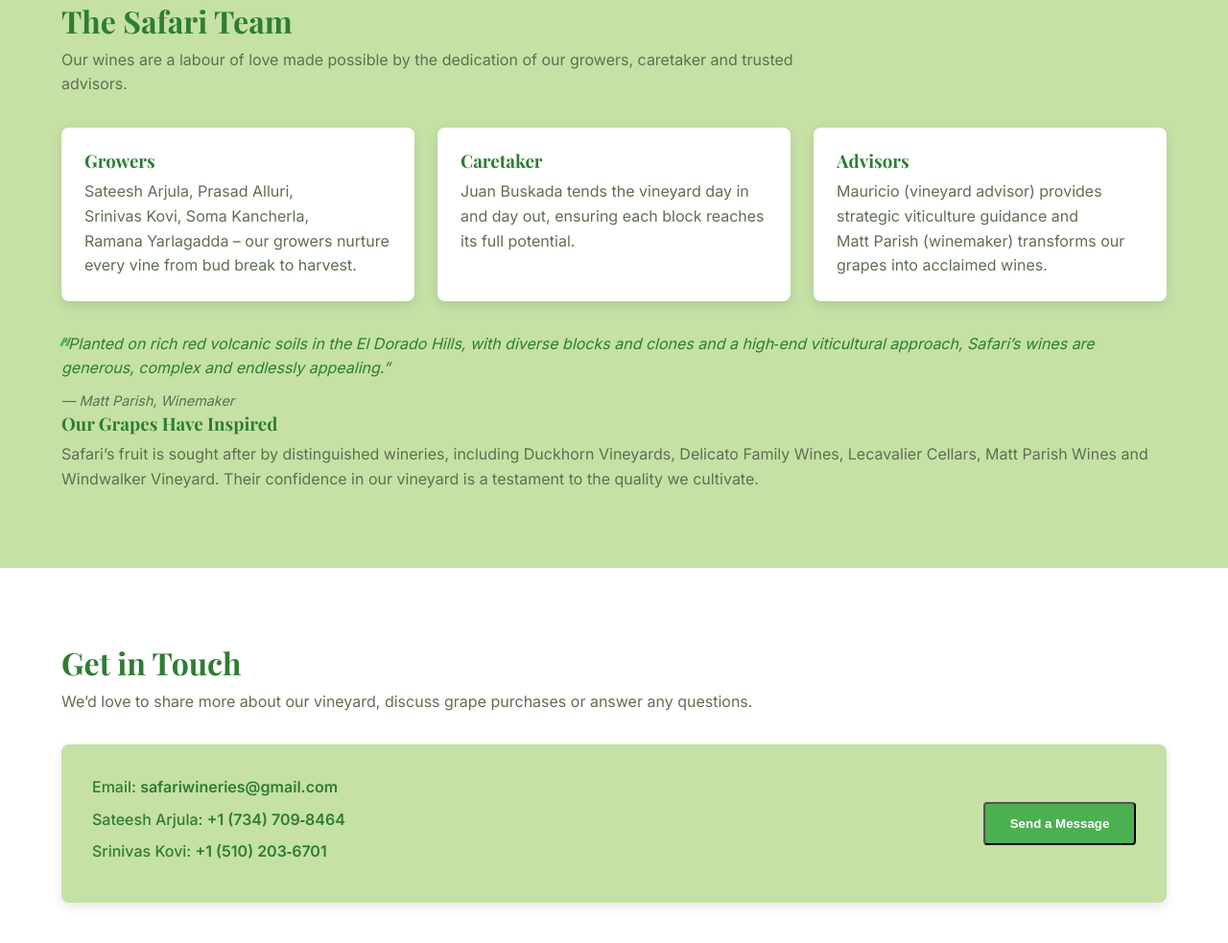
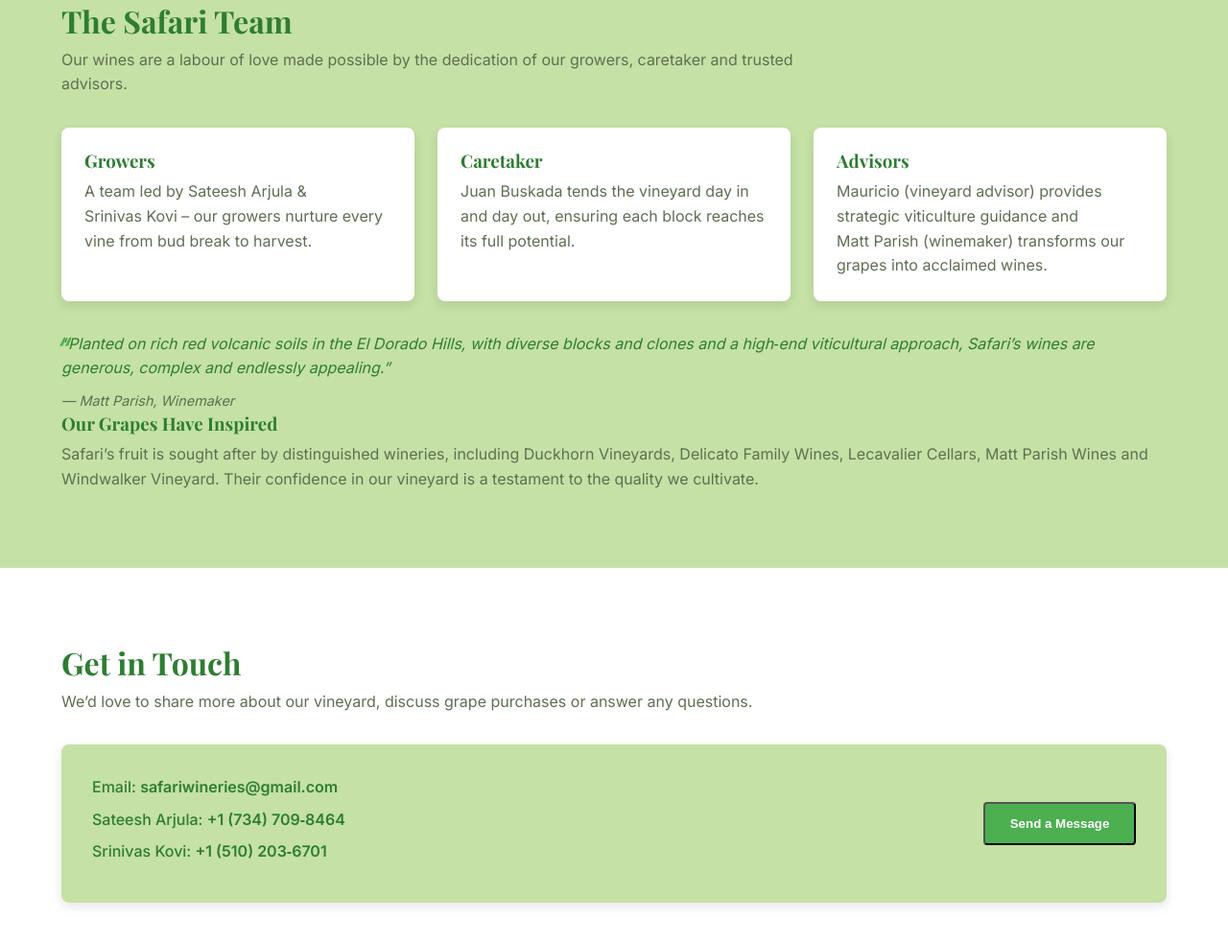
Before and after one commit to krishnay13/krishnay13.github.io, a plain HTML site: page index.html in a window 1280 px wide. Shown: the part 3428-4411 px from the top of the page at 96% size. Drawn offline with nearby package versions, Linux system fonts and the light colour scheme.

Commit message:
Update index.html

```diff
--- a/index.html
+++ b/index.html
@@ -308,8 +308,7 @@
               <div class="team-member">
                 <h3>Growers</h3>
                 <p>
-                  Sateesh&nbsp;Arjula, Prasad&nbsp;Alluri, Srinivas&nbsp;Kovi,
-                  Soma&nbsp;Kancherla, Ramana&nbsp;Yarlagadda – our growers
+                  A team led by Sateesh&nbsp;Arjula & Srinivas&nbsp;Kovi – our growers
                   nurture every vine from bud break to harvest.
                 </p>
               </div>
```
